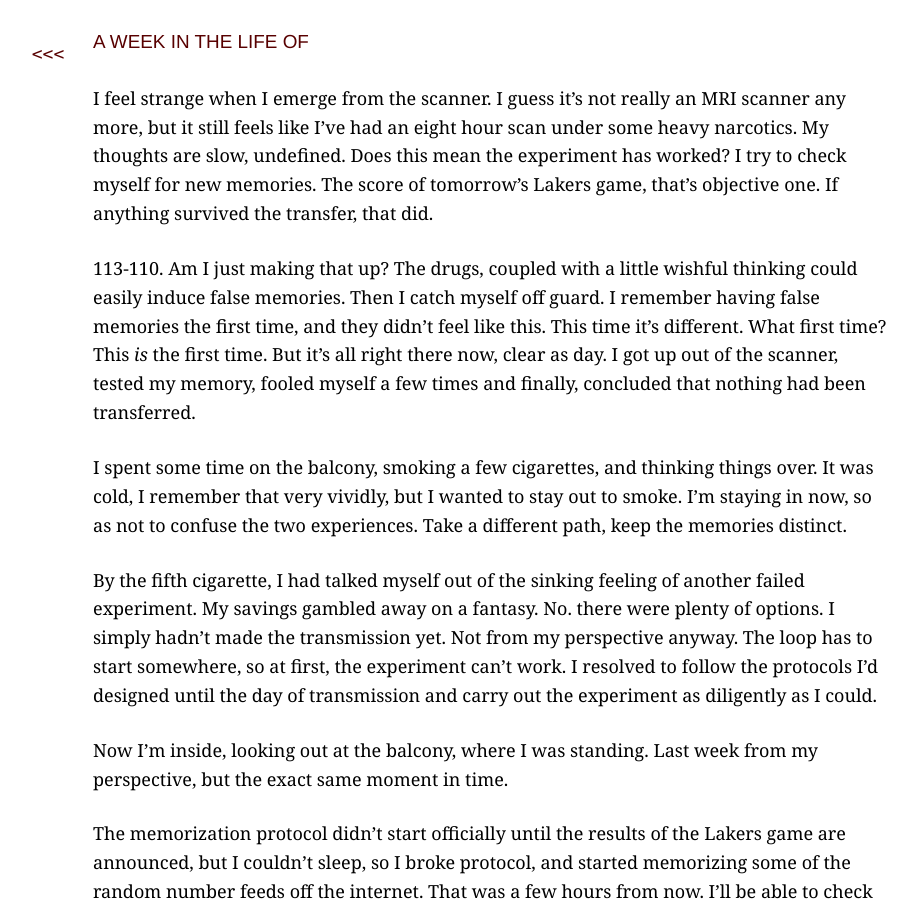
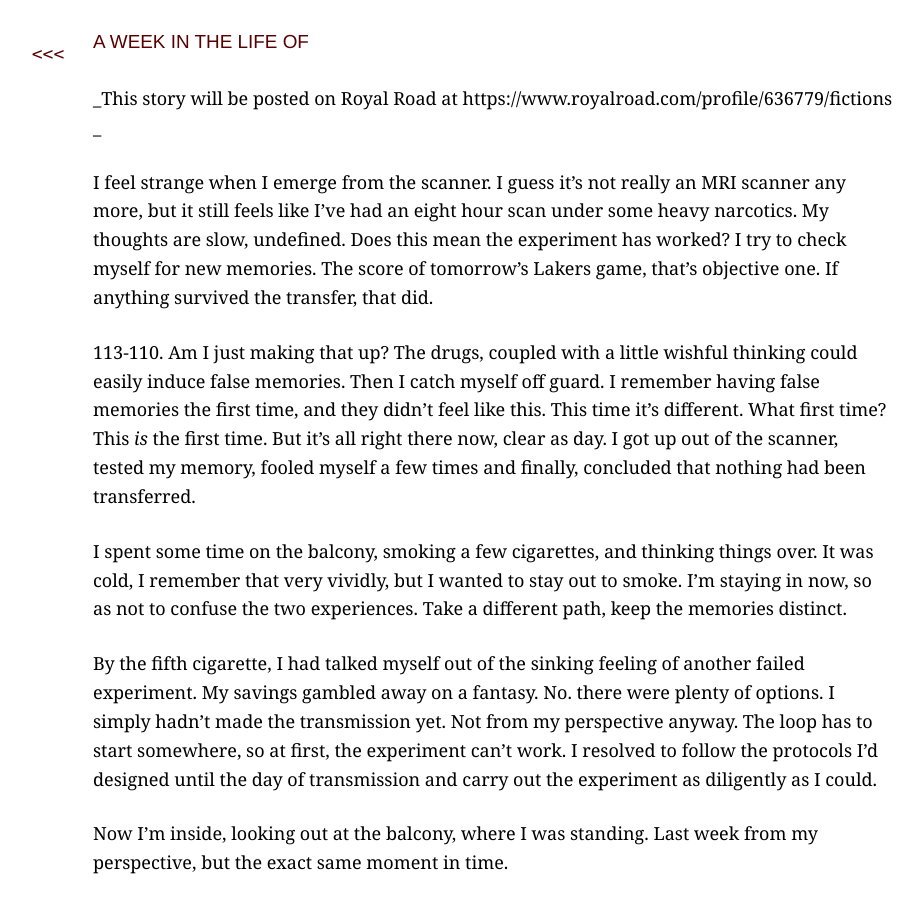
Before and after one commit to pbloem/profane-tmesis, a Jekyll site: the page built from a-week-in-the-life-of.md, in a window 1280 px wide and 900 px high. Shown: the whole window, without its empty margins (147-1070 px from the left). Built offline with Jekyll 4.4.1, drawn with Linux system fonts in a browser that asks for light colours; our own code applies the rules of GitHub Pages for plain Markdown files.

Commit message:
Update a-week-in-the-life-of.md

```diff
--- a/a-week-in-the-life-of.md
+++ b/a-week-in-the-life-of.md
@@ -7,6 +7,8 @@
 ---
 
 # A week in the life of
+
+_This story will be posted on Royal Road at https://www.royalroad.com/profile/636779/fictions _
 
 I feel strange when I emerge from the scanner. I guess it's not really an MRI scanner any more, but it still feels like I've had an eight hour scan under some heavy narcotics. My thoughts are slow, undefined. Does this mean the experiment has worked? I try to check myself for new memories. The score of tomorrow's Lakers game, that's objective one. If anything survived the transfer, that did.
 
```
